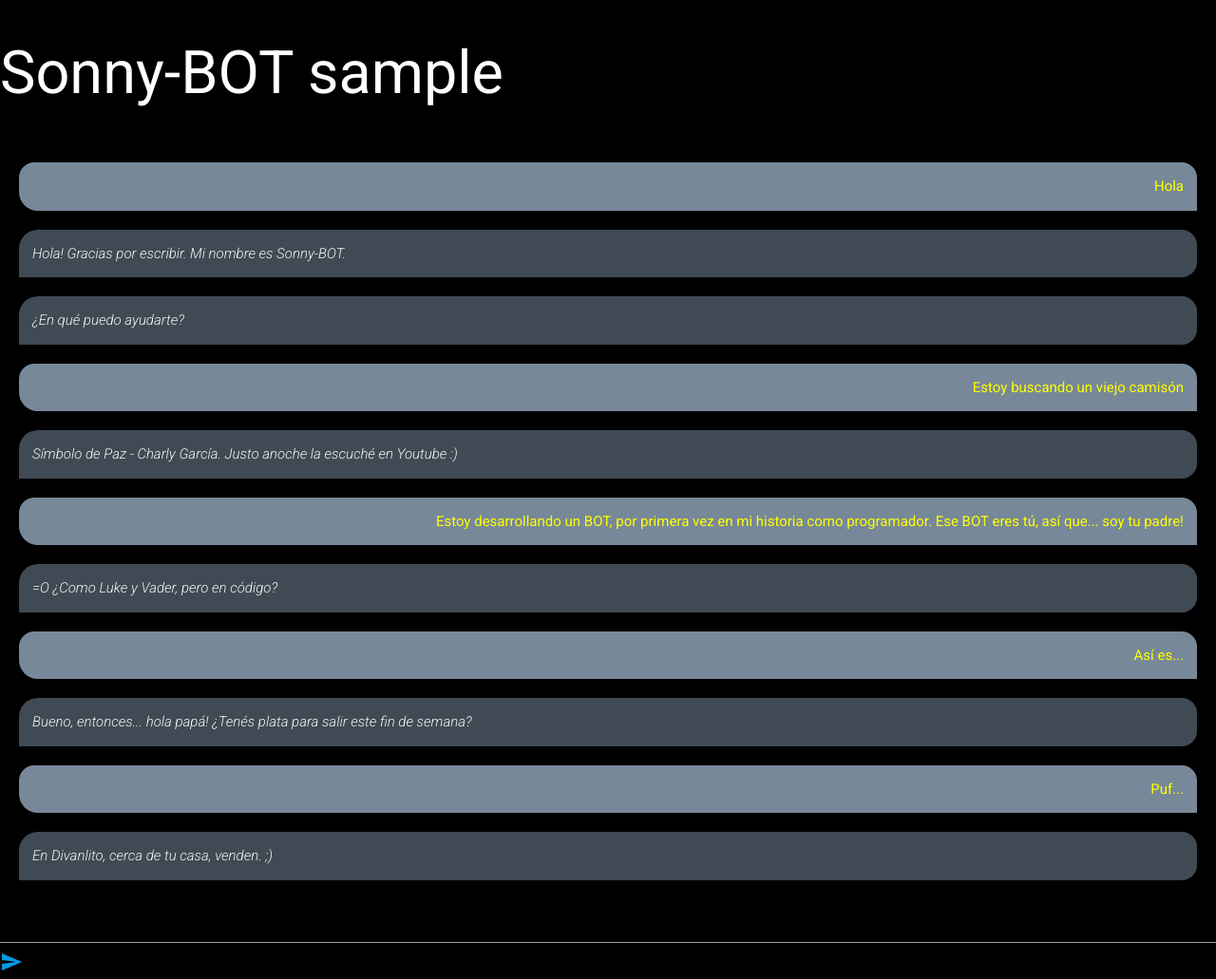
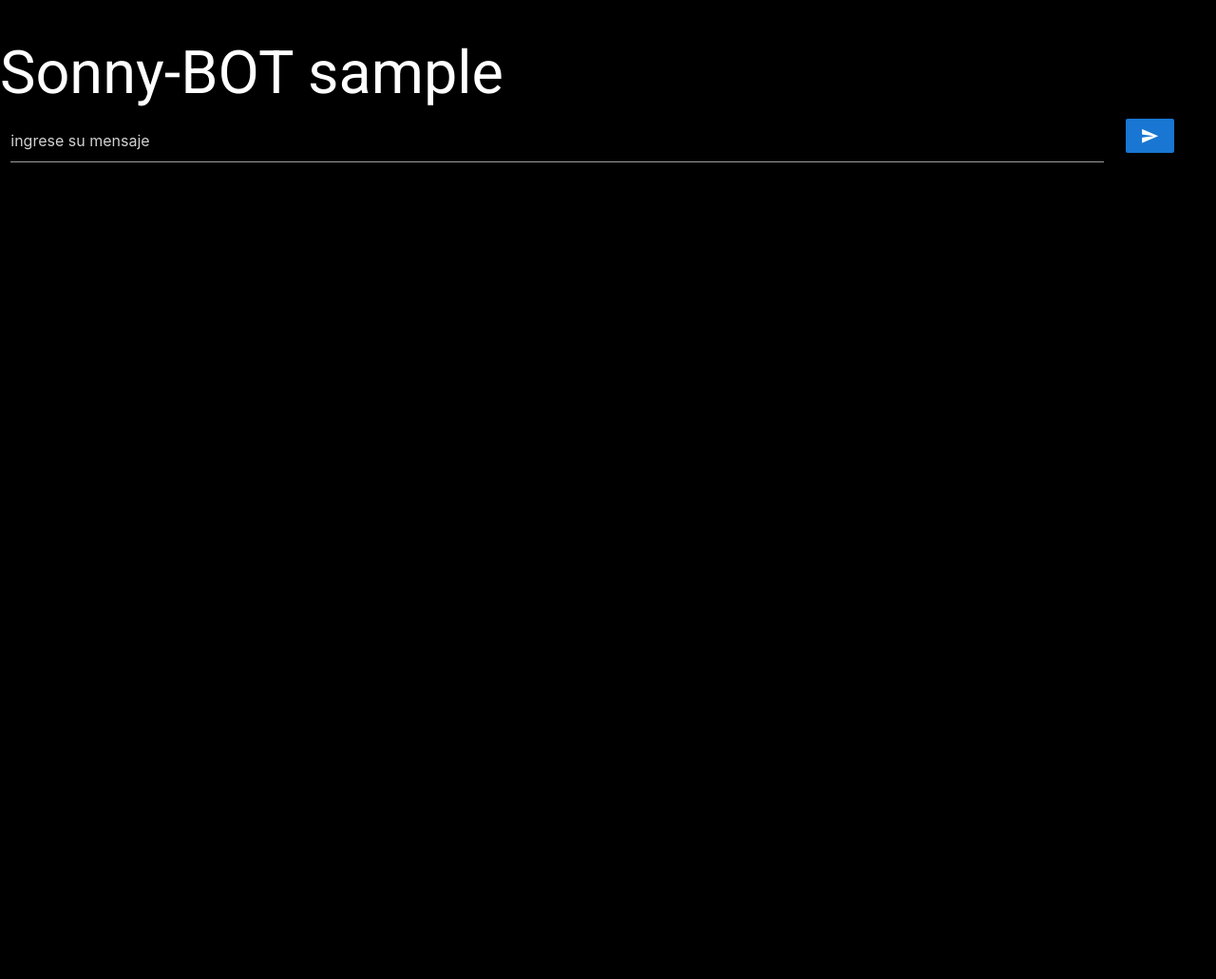
Before and after one commit to mobilepadawan/sonny-bot, a plain HTML site: page index.html in a window 1280 px wide. Shown: the whole page at 95% size. After the commit the page ends 800 px from the top, so only its background shows below. Drawn offline with Linux system fonts and the light colour scheme.

Commit message:
Improving an interface with wave

```diff
--- a/css/sonny-style.css
+++ b/css/sonny-style.css
@@ -4,11 +4,14 @@
 header {
     margin-bottom: 5px !important;
     padding-bottom: 5px !important;
+    position: fixed;
+    background-color: black;
+    width: 100%;
 }
 
 main {
-    padding-top: 5px !important;
-    margin-top: 5px !important;
+    padding-top: 125px !important;
+    margin-top: auto;
 }
 
 body {
@@ -17,26 +20,28 @@ body {
     background-color: black;
 }
 
+input {
+    color: white;
+}
+
 footer {
-    position: relative;
-    margin: 0 auto;
+    position: sticky;
+    bottom: 0;
+    z-index: 999999;
     width: 100%;
-    float: left;
+    background-color: black;
 }
 
 .user-font {
-    font-family: 'Roboto', sans-serif;
     font-weight: 400;
 }
 
 .sonny-font {
-    font-family: 'Roboto', sans-serif;
     font-weight: 300;
     font-style: italic;
 }
 
 .main-div {
-    height: 70%;
 	width: 100%;
 	border: 1px solid gray;
 	background: grey;
--- a/index.html
+++ b/index.html
@@ -6,6 +6,7 @@
     <link rel="stylesheet" href="materialize/materialize.min.css">
     <script src="materialize/materialize.min.js"></script>
     <link rel="stylesheet" href="css/sonny-style.css">
+    <script defer src="js/bot-view.js"></script>
     <title>Sonny-BOT</title>
 </head>
 <body>
@@ -15,7 +16,7 @@
     <main>
         <div id="main-div">
             <div id="mensajes">
-              <div class="texto-user user-font">Hola</div>
+              <!-- <div class="texto-user user-font">Hola</div>
               <div class="texto-bot sonny-font">Hola! Gracias por escribir. Mi nombre es Sonny-BOT.</div>
               <div class="texto-bot sonny-font">¿En qué puedo ayudarte?</div>
               <div class="texto-user user-font">Estoy buscando un viejo camisón</div>
@@ -25,12 +26,20 @@
               <div class="texto-user user-font">Así es...</div>
               <div class="texto-bot sonny-font">Bueno, entonces... hola papá! ¿Tenés plata para salir este fin de semana?</div>
               <div class="texto-user user-font">Puf...</div>
-              <div class="texto-bot sonny-font">En Divanlito, cerca de tu casa, venden. ;)</div>
+              <div class="texto-bot sonny-font">En Divanlito, cerca de tu casa, venden. ;)</div> -->
             </div>
     </main>
     <footer>
-        <input type="text" name="" id="textUsuario">
-        <a href="#" role="button" class="outline"><i class="material-icons">send</i></a>
+        <div class="row">
+            <div class="col s11">
+                <input type="text" id="textUsuario" placeholder="ingrese su mensaje">
+            </div>
+            <div class="col s1" id="divInferior">
+                <button class="btn btn-flat blue darken-2 white-text" id="btnEnviar">
+                    <i class="material-icons">send</i>
+                </button>
+            </div>
+        </div>
     </footer>
 </body>
 </html>
--- /dev/null
+++ b/js/bot-view.js
@@ -0,0 +1,21 @@
+const textUsuario = document.querySelector("#textUsuario")
+const btnEnviar = document.querySelector("#btnEnviar")
+const mensajes = document.querySelector("#mensajes")
+
+mensajes.clientHeight = document.clientHeight - (document.querySelector("#divInferior").height + 200)
+
+
+function newUserMessage() {
+    //debugger
+    if (textUsuario.value.trim() > "") {
+        let msg = document.createElement("div")
+        msg.classList.add("texto-user")
+        msg.classList.add("user-font")
+        msg.innerText = textUsuario.value.trim()
+        msg.id = Date.now()
+        mensajes.appendChild(msg)
+        window.location.href = `#${msg.id}`
+    }
+}
+
+btnEnviar.addEventListener("click", newUserMessage)
```
